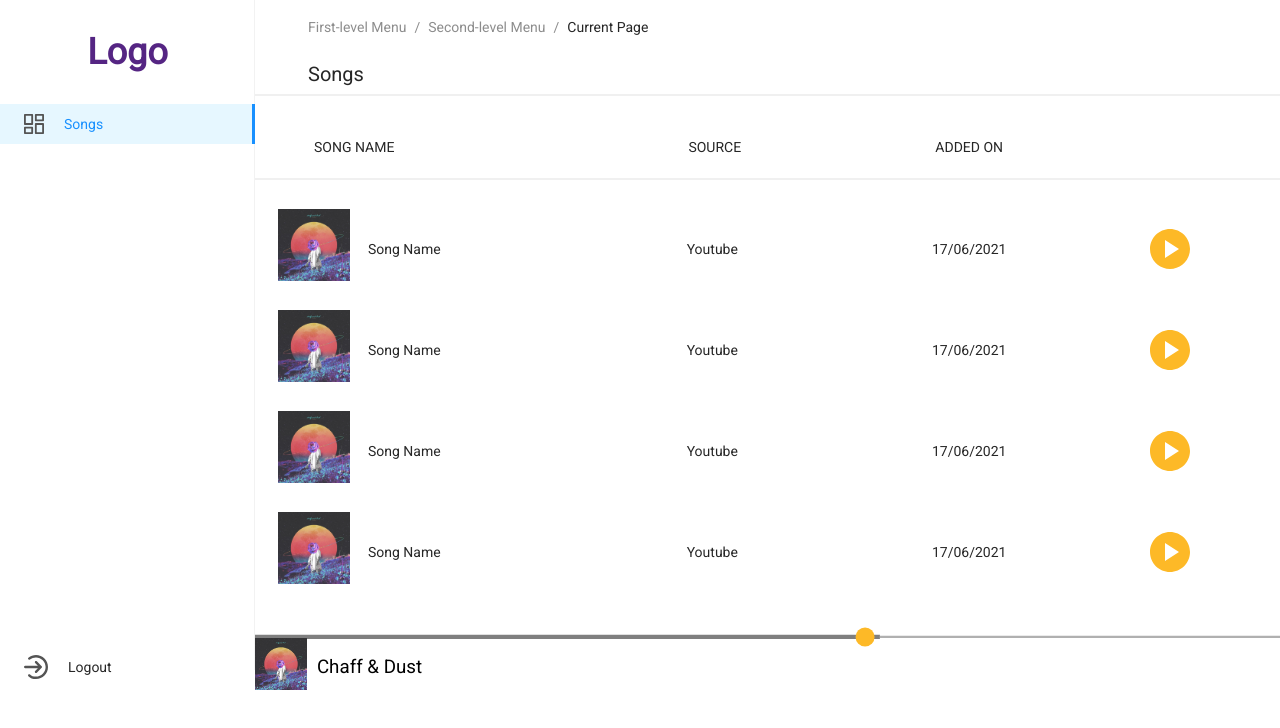
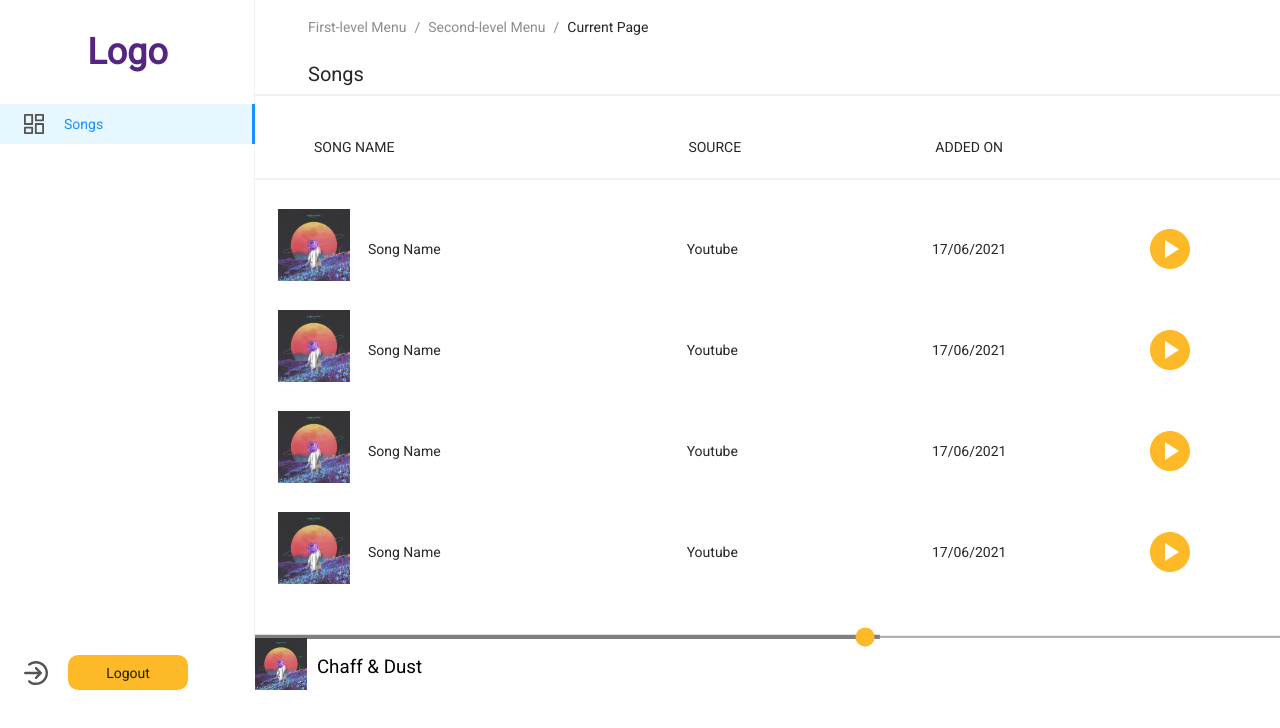
Before and after one commit to parteek2813/Audiomack, a React (Vite) app: page /player in a window 1280 px wide. Shown: the top 728 px of the page. Built offline with nearby package versions, Linux system fonts and the light colour scheme; a web font is replaced by a local one.

Commit message:
logout fix*

```diff
--- a/src/screens/player/PlayerScreen.jsx
+++ b/src/screens/player/PlayerScreen.jsx
@@ -13,6 +13,7 @@ import eclipse from "../../assets/eclipse.svg";
 import leftSong from "../../assets/leftSong.svg";
 import rightSong from "../../assets/rightSong.svg";
 import playPause from "../../assets/playPause.svg";
+import { Link } from "react-router-dom";
 
 function PlayerScreen() {
   return (
@@ -30,7 +31,9 @@ function PlayerScreen() {
 
           <div className="BottomMenuIcon">
             <img className="BottomMenuIconImg" src={BottomMenuIcon} />
-            <p className="BottomMenuText">Logout</p>
+            <Link to="/">
+              <button className="BottomMenuText">Logout</button>
+            </Link>
           </div>
         </div>
 
--- a/src/screens/player/Style.css
+++ b/src/screens/player/Style.css
@@ -96,6 +96,12 @@
   font-style: normal;
   font-weight: 400;
   line-height: 22px;
+  cursor: pointer;
+  background-color: #fdb927;
+  height: 35px;
+  width: 120px;
+  border: 2px solid transparent;
+  border-radius: 10px;
 }
 
 .centerContainer {
```
